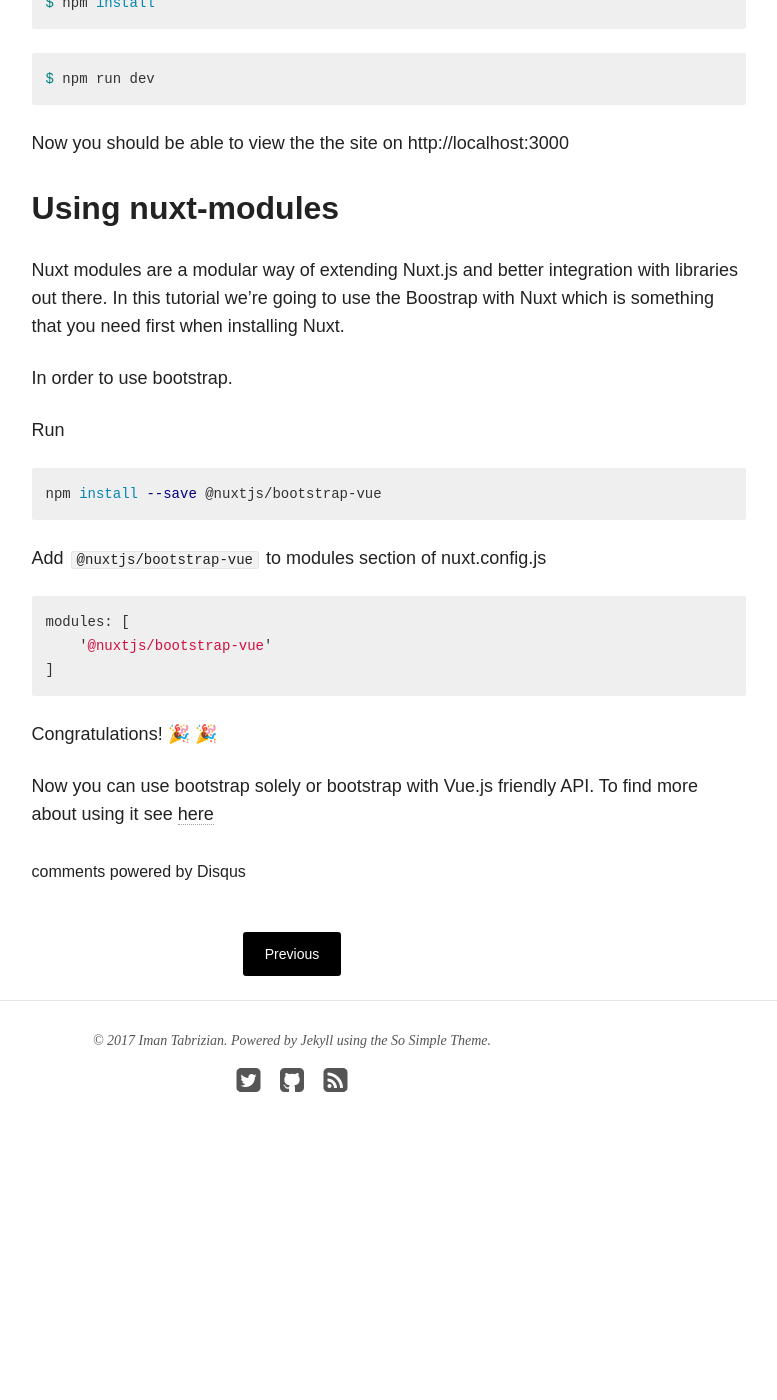
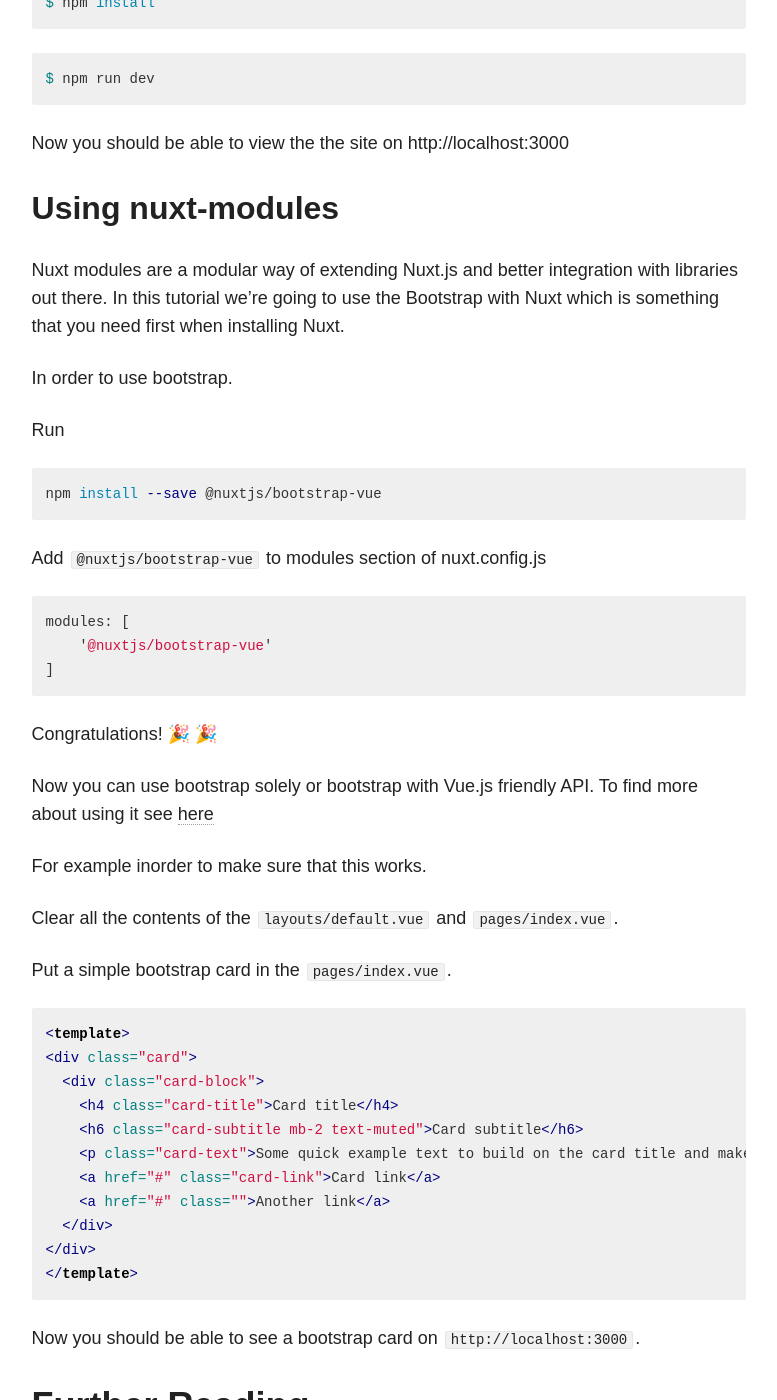
Before and after one commit to Tabrizian/tabrizian.github.io, a Jekyll site: the page built from _posts/blog/2017-06-18-using-nuxt-modules.md, in a window 1280 px wide and 1400 px high, scrolled down 1471 px. Shown: the whole window, without its empty margins (348-1125 px from the left). Built offline with Jekyll 4.4.1, drawn with Linux system fonts in a browser that asks for light colours; nearby versions of some CDN libraries; emoji names are drawn with the system emoji font; comment, search, counter and statistics services are not loaded; before the commit the page ends 2663 px from its top, so only the background shows below that; some of the changed text lies outside the part shown.

Commit message:
Improves nuxt-modules blog post

````diff
--- a/_posts/blog/2017-06-18-using-nuxt-modules.md
+++ b/_posts/blog/2017-06-18-using-nuxt-modules.md
@@ -11,11 +11,11 @@
 # Introduction
 
 Nuxt.js is a framework based on Vue.js and webpack and has gained
-lots of attentions recently. It's primary purpose is Nuxt.js creating
+lots of attentions recently. It's primary purpose is creating
  Universal Vue.js Applications.
 
 In this blog post we're going to talk about how to setup Nuxt.js with
- nuxt-modules and setting up a simple Nuxt.js module.
+ ```nuxt-modules``` and setting up a simple Nuxt.js module.
 
 # Getting started
 
@@ -52,7 +52,7 @@
 ## Using nuxt-modules
 
 Nuxt modules are a modular way of extending Nuxt.js and better integration
-with libraries out there. In this tutorial we're going to use the Boostrap
+with libraries out there. In this tutorial we're going to use the Bootstrap
 with Nuxt which is something that you need first when installing Nuxt.
 
 In order to use bootstrap.
@@ -75,3 +75,31 @@
 
 Now you can use bootstrap solely or bootstrap with Vue.js friendly API.
 To find more about using it see [here](https://github.com/bootstrap-vue/bootstrap-vue)
+
+For example inorder to make sure that this works.
+
+Clear all the contents of the ```layouts/default.vue``` and ```pages/index.vue```.
+
+Put a simple bootstrap card in the ```pages/index.vue```.
+
+```vue
+<template>
+<div class="card">
+  <div class="card-block">
+    <h4 class="card-title">Card title</h4>
+    <h6 class="card-subtitle mb-2 text-muted">Card subtitle</h6>
+    <p class="card-text">Some quick example text to build on the card title and make up the bulk of the card's content.</p>
+    <a href="#" class="card-link">Card link</a>
+    <a href="#" class="">Another link</a>
+  </div>
+</div>
+</template>
+```
+
+Now you should be able to see a bootstrap card on ```http://localhost:3000```.
+
+# Further Reading
+
+If you're intrested and you want to use more ```nuxt.js``` modules see below:
+
+* [Nuxt.js Modules](https://github.com/nuxt/modules)
````
Also changed, not shown: _posts/blog/2017-06-13-how-to-make-laravel-queues-faster.md (+3 -2 lines).
